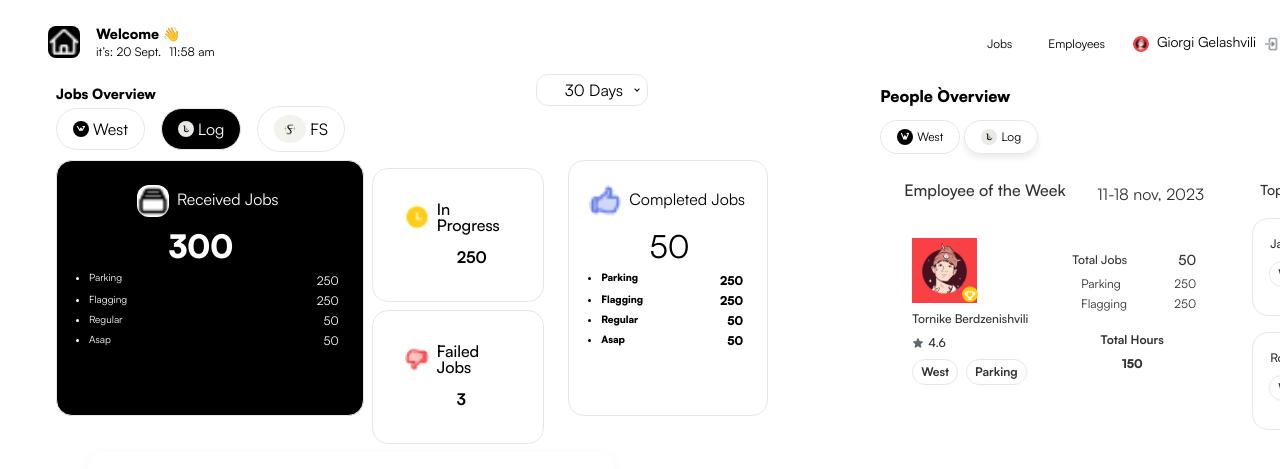
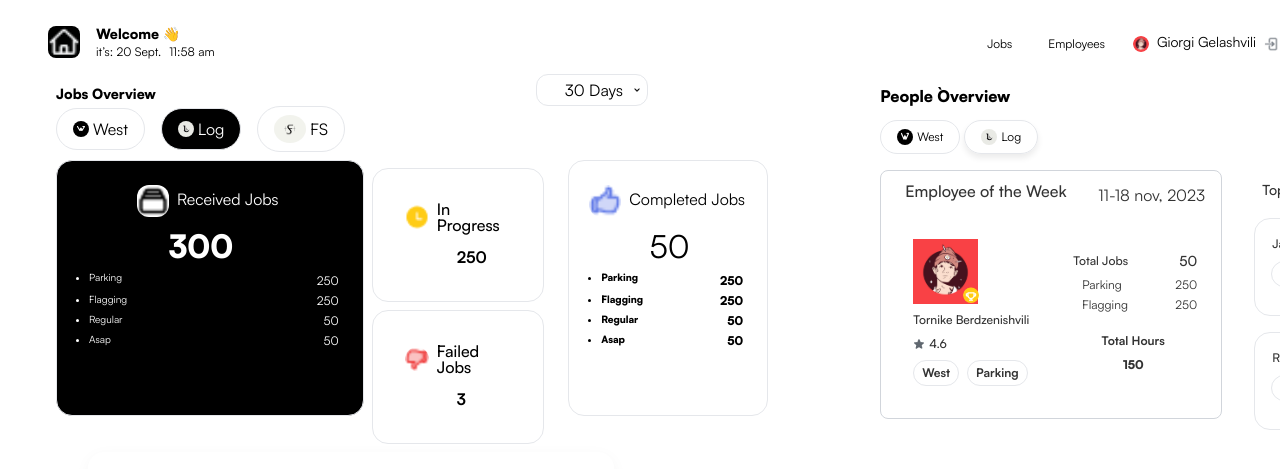
Before and after one commit to yash-logistic/reactjs-code, a React (Create React App) app: page / in a window 1280 px wide. Shown: the top 469 px of the page. Built offline with nearby package versions, Linux system fonts and the light colour scheme; the HTML template or start-up script is replaced by a standard one.

Commit message:
border added

```diff
--- a/src/components/Content.js
+++ b/src/components/Content.js
@@ -268,12 +268,12 @@ const Content = () => {
         <div className="ml-28">
 
         <div className="flex-1 flex flex-col items-start justify-start gap-[16px]">
-          <div className="self-stretch flex flex-col items-start justify-start gap-[16px]">
-            <div className="self-stretch flex flex-row items-start justify-between">
-              <div className="w-[408.5px] flex flex-col items-start justify-start gap-[12px]">
-                <div className="relative font-black">People `Overview</div>
-                <div className="flex flex-row items-start justify-start gap-[4px] text-xs">
-                  <div className="rounded-3xl shrink-0 flex flex-row items-center justify-center py-2 px-4 gap-[4px] border-[1px] border-solid border-grey-20">
+          <div className="self-stretch flex flex-col items-start justify-start gap-[16px] ">
+            <div className="self-stretch flex flex-row items-start justify-between ">
+              <div className="w-[408.5px]  flex flex-col items-start justify-start  gap-[12px]">
+                <div className="relative font-black ">People `Overview</div>
+                <div className="flex flex-row items-start justify-start gap-[4px] text-xs ">
+                  <div className="rounded-3xl shrink-0 flex flex-row items-center  justify-center py-2 px-4 gap-[4px] border-[1px] border-solid border-grey-20">
                     <img
                       className="relative rounded-[50%] w-4 h-4 object-cover"
                       alt="west icon"
@@ -301,10 +301,10 @@ const Content = () => {
               </div>
             </div>
             <div className="flex flex-row items-start justify-start gap-[16px] text-black-80">
-              <div className="rounded-2xl bg-white shrink-0 flex flex-col items-start justify-start pt-3 px-4 pb-4 gap-[16px]">
+              <div className="rounded-2xl bg-white shrink-0 flex flex-col items-start  rounded-lg border border-gray-300 justify-start pt-3 px-4 pb-4 gap-[16px]">
                 <div className="self-stretch shrink-0 flex flex-row items-start justify-between py-0 pr-0 pl-2">
                   <div className="shrink-0 flex flex-row items-center justify-start">
-                    <div className="relative leading-[16px] font-medium">
+                    <div className="relative leading-[16px]  font-medium">
                       Employee of the Week
                     </div>
                   </div>
```
